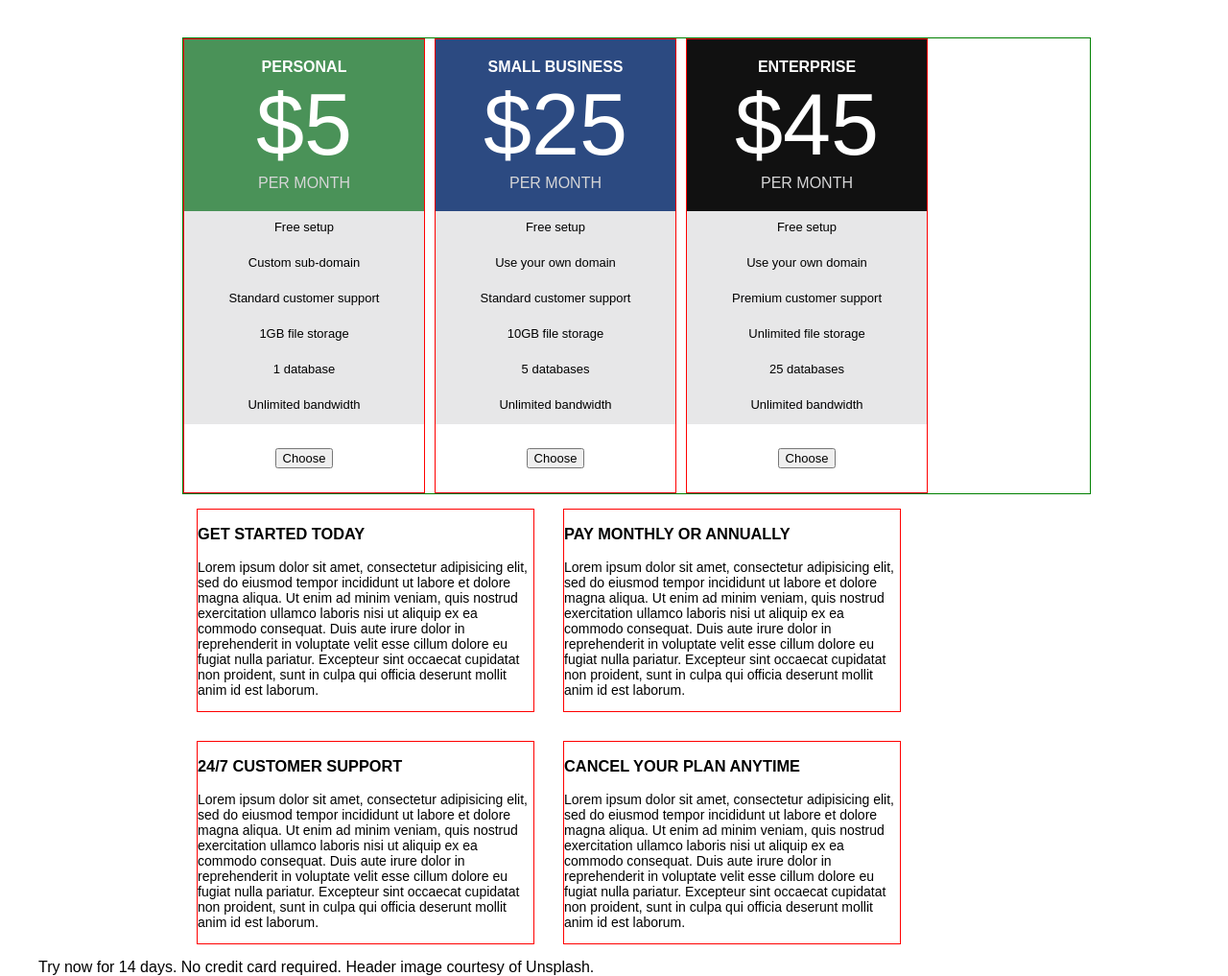
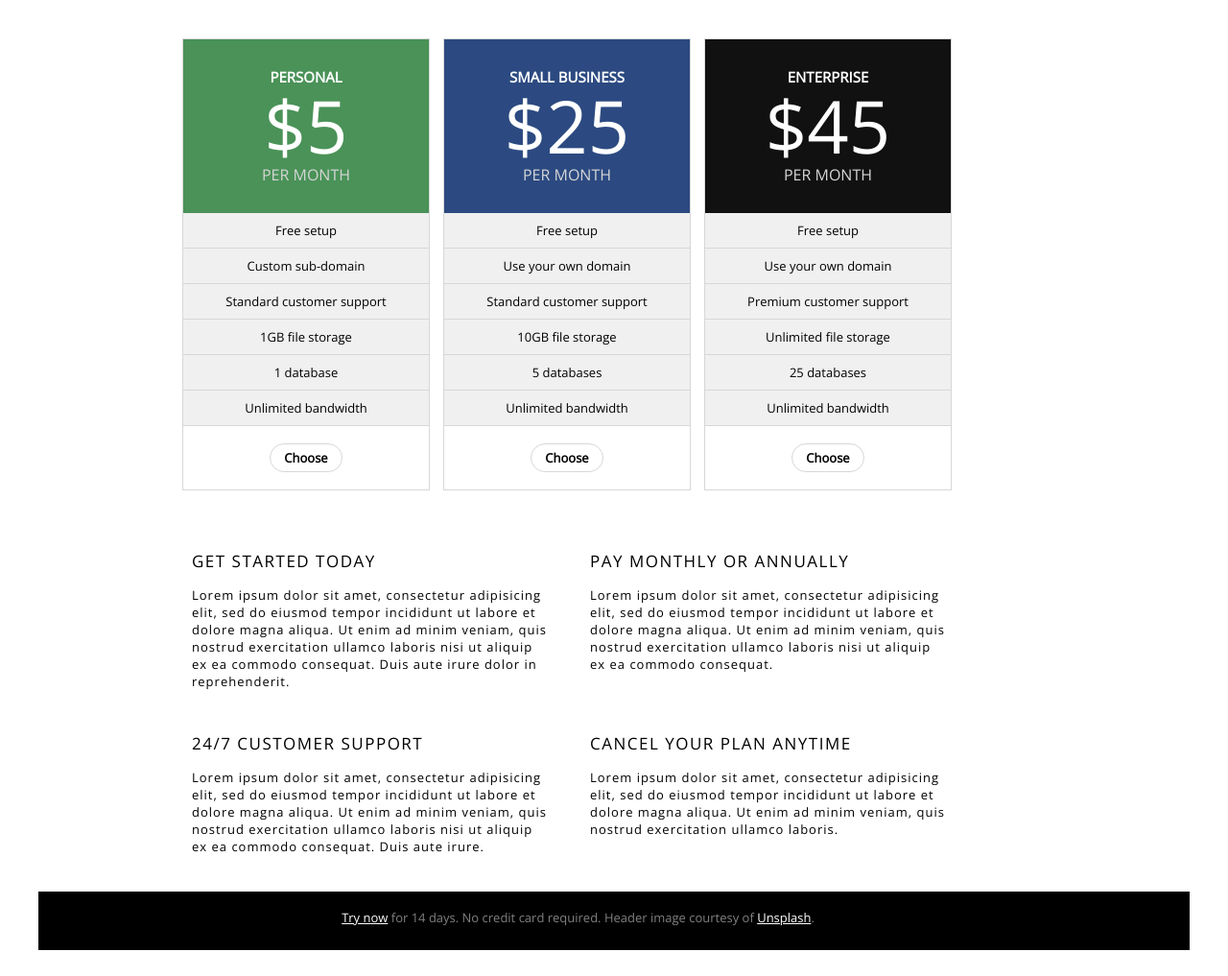
Before and after one commit to henryjf/htmlcss-wkend1, a plain HTML site: page index.html in a window 1280 px wide. Shown: the part 358-1375 px from the top of the page at 96% size. After the commit the page ends 1348 px from the top, so only its background shows below. Drawn offline with nearby package versions, Linux system fonts and the light colour scheme.

Commit message:
used perfect pixel to further modify

```diff
--- a/css/main.css
+++ b/css/main.css
@@ -1,5 +1,6 @@
 
 .container {
+  font-family: 'Open Sans', sans-serif;
   width: 1200px;
   position: relative;
   margin: auto;
@@ -7,15 +8,15 @@
  ul {
    list-style: none;
  }
- header {margin-bottom: 10px;
+ header {
+   margin: 3px 10px;
+
  }
  .headerContent a {
+   font-size: 14px;
    text-decoration: none;
-   margin-right: 15px;
-   margin-left: 5px;
-   margin-top: 5px;
+   margin-right: 24px;
    color: black;
-
  }
 
  nav {
@@ -28,12 +29,11 @@
  }
 
  h2 {
-   /*text-align: center;*/
    position: absolute;
-   top: 130px;
-   right: 500px;
+   top: 107px;
+   right: 477px;
    color: white;
-   font-size: 40px;
+   font-size: 38px;
    font-weight: normal;
    text-align: center;
  }
@@ -42,52 +42,62 @@
    margin-left: 150px;
    margin-top: 35px;
  }
+
 .plans {
-  border: 1px solid green;
   width: 90%;
   text-align: center;
   float: left;
 }
 
 .plan5 {
-  border: 1px solid red;
-  width: 250px;
+  border: 1px solid #d7d7d8;
+  width: 256px;
   float: left;
-  margin-right: 10px;
+  margin-right: 14px;
 }
+
 .plan25 {
-  border: 1px solid red;
-  width: 250px;
+  border: 1px solid #d7d7d8;
+  width: 256px;
   float: left;
-  margin-right: 10px;
+  margin-right: 14px;
 }
+
 .plan45 {
-  border: 1px solid red;
-  width:250px;
+  border: 1px solid #d7d7d8;
+  width:256px;
   float: left;
-  margin-right: 10px;
+  margin-right: 14px;
 }
+
 .box1 {
-  padding: 20px;
+  padding: 29px;
   background-color: #4A9258;
   color: white;
 }
+
 .box2 {
-  padding: 20px;
+  padding: 29px;
   background-color: #2C4A81;
   color: white;
 }
+
 .box3 {
-  padding: 20px;
+  padding: 29px;
   background-color: #111111;
   color: white;
 }
+
 .one {
+  font-size: 15px;
   font-weight: bold;
 }
+
 .price {
-  font-size: 90px;
+  font-size: 76px;
   font-weight:lighter;
+  line-height: 81px;
+  margin-top: 0;*/
 }
 
 .month {
@@ -96,28 +106,60 @@
 
 .choices{
   font-size: 13px;
-  background-color: #E7E7E8;
+  background-color: #f0f0f0;
 }
 
 .choices p {
   margin-top: 0;
-  /*margin-bottom: 20px;*/
-  padding-top: 9px;
+  margin-bottom: 0;
+  padding: 9px;
+  border-bottom: 1px solid #d7d7d8;
 }
 
 .btn {
-  padding: 25px;
+  padding: 18px;
   background-color: white;
+  font-weight:bolder;
+}
+button {
+  border: 1px solid #d7d7d8;
+  padding: 5px 14px;
+  border-radius: 20px;
+  background-color: white;
+  box-shadow: none;
 }
 
+.para {
+  clear: both;
+  padding-top: 38px;
+}
 
 .lorem {
-  width: 350px;
-  border: 1px solid red;
+  width: 375px;
+  height: 160px;
   float: left;
-  margin: 15px;
-  font-size: 14px;
+  margin:10px 30px 20px 10px;
+  letter-spacing: 1px;
+  line-height: 18px;
+  font-size: 13px;
+}
+
+.lorem h3 {
+  font-weight:400;
+  font-size: 17px;
+  letter-spacing: 1.5px;
 }
 footer {
   clear: both;
+  font-size: 13px;
+  background-color: black;
+  color: grey;
+  padding-top:18px;
+  padding-bottom: 25px;
+  padding-right: 75px;
+  text-align: center;
 }
+
+footer a {
+  color: white;
+}
--- a/index.html
+++ b/index.html
@@ -3,6 +3,7 @@
   <head>
     <meta charset="utf-8">
     <link rel="stylesheet" href='css/normalize.css'>
+    <link href='https://fonts.googleapis.com/css?family=Open+Sans' rel='stylesheet' type='text/css'>
     <link rel="stylesheet" href="css/main.css">
     <title>Static Web Page</title>
   </head>
@@ -80,27 +81,29 @@
     </div>
     </div>
 
+    <div class="para">
       <div class="lorem">
         <h3>GET STARTED TODAY</h3>
-      <p>Lorem ipsum dolor sit amet, consectetur adipisicing elit, sed do eiusmod tempor incididunt ut labore et dolore magna aliqua. Ut enim ad minim veniam, quis nostrud exercitation ullamco laboris nisi ut aliquip ex ea commodo consequat. Duis aute irure dolor in reprehenderit in voluptate velit esse cillum dolore eu fugiat nulla pariatur. Excepteur sint occaecat cupidatat non proident, sunt in culpa qui officia deserunt mollit anim id est laborum.</p>
+        <p>Lorem ipsum dolor sit amet, consectetur adipisicing elit, sed do eiusmod tempor incididunt ut labore et dolore magna aliqua. Ut enim ad minim veniam, quis nostrud exercitation ullamco laboris nisi ut aliquip ex ea commodo consequat. Duis aute irure dolor in reprehenderit.</p>
       </div>
 
       <div class="lorem">
         <h3>PAY MONTHLY OR ANNUALLY</h3>
-      <p>Lorem ipsum dolor sit amet, consectetur adipisicing elit, sed do eiusmod tempor incididunt ut labore et dolore magna aliqua. Ut enim ad minim veniam, quis nostrud exercitation ullamco laboris nisi ut aliquip ex ea commodo consequat. Duis aute irure dolor in reprehenderit in voluptate velit esse cillum dolore eu fugiat nulla pariatur. Excepteur sint occaecat cupidatat non proident, sunt in culpa qui officia deserunt mollit anim id est laborum.</p>
+        <p>Lorem ipsum dolor sit amet, consectetur adipisicing elit, sed do eiusmod tempor incididunt ut labore et dolore magna aliqua. Ut enim ad minim veniam, quis nostrud exercitation ullamco laboris nisi ut aliquip ex ea commodo consequat.</p>
       </div>
 
         <div class="lorem">
         <h3>24/7 CUSTOMER SUPPORT</h3>
-      <p>Lorem ipsum dolor sit amet, consectetur adipisicing elit, sed do eiusmod tempor incididunt ut labore et dolore magna aliqua. Ut enim ad minim veniam, quis nostrud exercitation ullamco laboris nisi ut aliquip ex ea commodo consequat. Duis aute irure dolor in reprehenderit in voluptate velit esse cillum dolore eu fugiat nulla pariatur. Excepteur sint occaecat cupidatat non proident, sunt in culpa qui officia deserunt mollit anim id est laborum.</p>
+        <p>Lorem ipsum dolor sit amet, consectetur adipisicing elit, sed do eiusmod tempor incididunt ut labore et dolore magna aliqua. Ut enim ad minim veniam, quis nostrud exercitation ullamco laboris nisi ut aliquip ex ea commodo consequat. Duis aute irure.</p>
         </div>
 
         <div class="lorem">
         <h3>CANCEL YOUR PLAN ANYTIME</h3>
-      <p>Lorem ipsum dolor sit amet, consectetur adipisicing elit, sed do eiusmod tempor incididunt ut labore et dolore magna aliqua. Ut enim ad minim veniam, quis nostrud exercitation ullamco laboris nisi ut aliquip ex ea commodo consequat. Duis aute irure dolor in reprehenderit in voluptate velit esse cillum dolore eu fugiat nulla pariatur. Excepteur sint occaecat cupidatat non proident, sunt in culpa qui officia deserunt mollit anim id est laborum.</p>
+        <p>Lorem ipsum dolor sit amet, consectetur adipisicing elit, sed do eiusmod tempor incididunt ut labore et dolore magna aliqua. Ut enim ad minim veniam, quis nostrud exercitation ullamco laboris. </p>
       </div>
     </div>
-    <footer>Try now for 14 days. No credit card required. Header image courtesy of Unsplash.</footer>
+</div>
+    <footer><a href="#">Try now</a> for 14 days. No credit card required. Header image courtesy of <a href="#">Unsplash</a>.</footer>
   </container>
   </body>
 </html>
```
Lines whose indentation alone changed are shown as unchanged.
